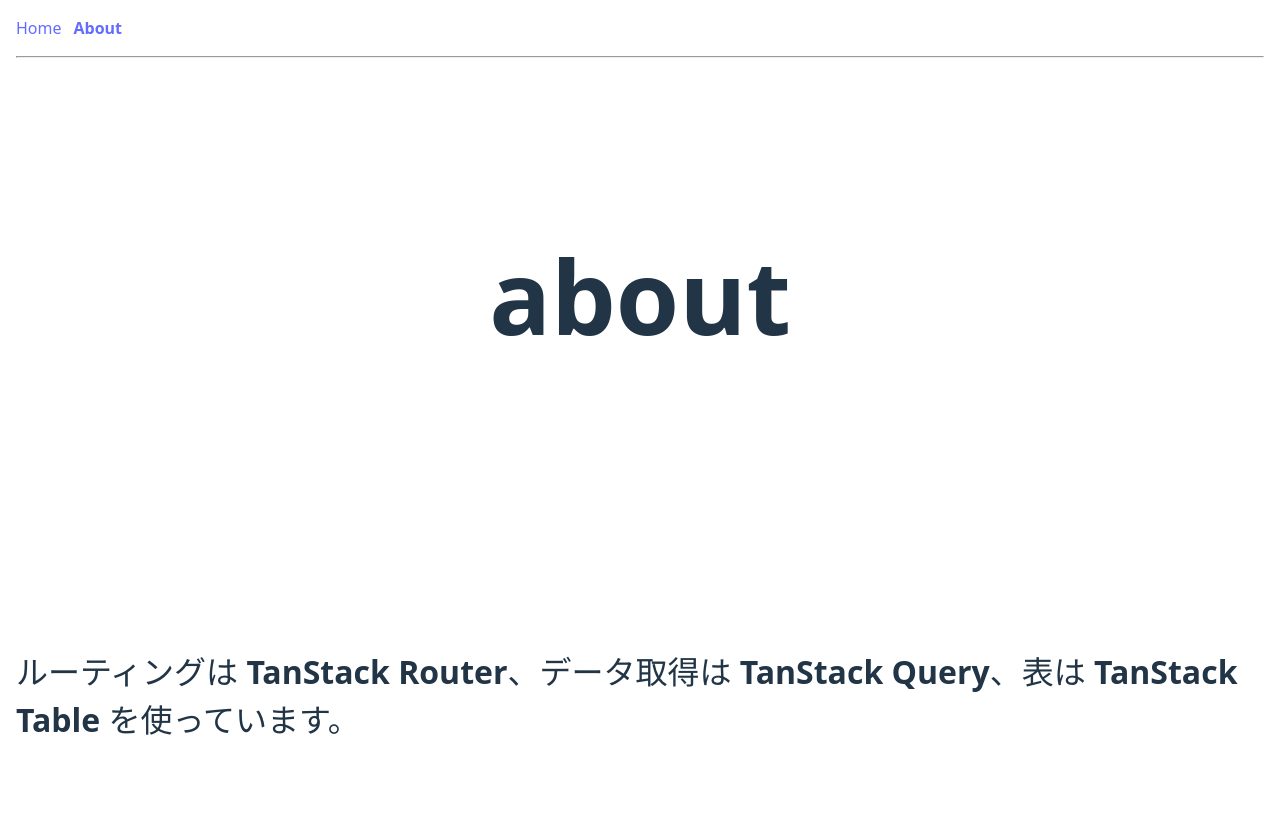
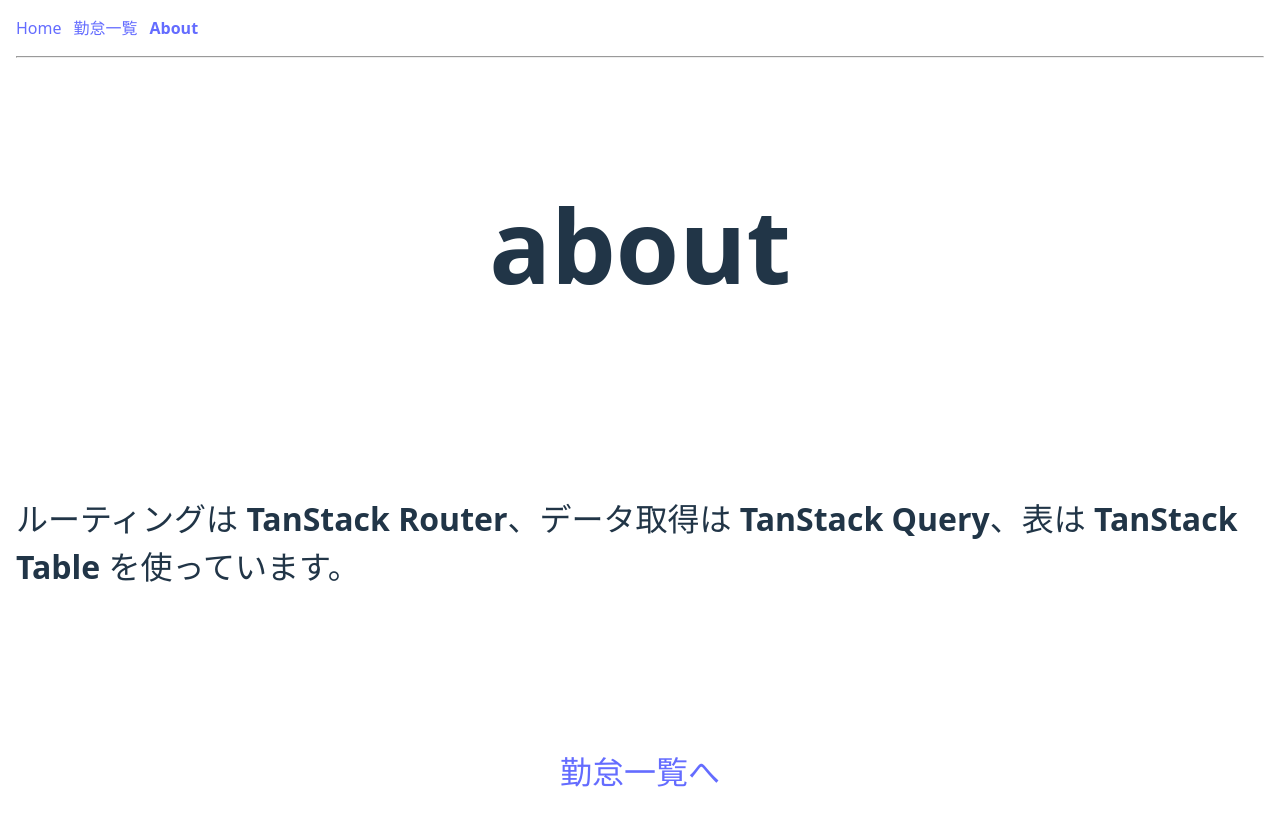
Before and after one commit to kk0ga/employee-time-attendance, a React (Vite) app: page /#/about in a window 1280 px wide. Shown: the top 826 px of the page. Built offline with nearby package versions, Linux system fonts and the light colour scheme.

Commit message:
feat(attendance): wire route and navigation

```diff
--- a/src/App.tsx
+++ b/src/App.tsx
@@ -1,4 +1,5 @@
 import './App.css'
+import { Link } from '@tanstack/react-router'
 import { useQuery } from '@tanstack/react-query'
 
 function App() {
@@ -13,6 +14,10 @@ function App() {
       <p>
         tanstack query: {nowQuery.isPending ? 'loading...' : nowQuery.data}
       </p>
+
+      <p>
+        <Link to="/attendance">勤怠一覧へ</Link>
+      </p>
     </main>
   )
 }
--- a/src/router.tsx
+++ b/src/router.tsx
@@ -5,6 +5,7 @@ import {
   createRouter,
 } from '@tanstack/react-router'
 import App from './App'
+import { Attendance } from './routes/Attendance'
 import { About } from './routes/About'
 import { RootLayout } from './routes/RootLayout'
 
@@ -24,7 +25,13 @@ const aboutRoute = createRoute({
   component: About,
 })
 
-const routeTree = rootRoute.addChildren([indexRoute, aboutRoute])
+const attendanceRoute = createRoute({
+  getParentRoute: () => rootRoute,
+  path: '/attendance',
+  component: Attendance,
+})
+
+const routeTree = rootRoute.addChildren([indexRoute, aboutRoute, attendanceRoute])
 
 export const router = createRouter({
   routeTree,
--- a/src/routes/About.tsx
+++ b/src/routes/About.tsx
@@ -1,3 +1,5 @@
+import { Link } from '@tanstack/react-router'
+
 export function About() {
   return (
     <main className="app">
@@ -5,6 +7,9 @@ export function About() {
       <p>
         ルーティングは TanStack Router、データ取得は TanStack Query、表は TanStack Table を使っています。
       </p>
+      <p>
+        <Link to="/attendance">勤怠一覧へ</Link>
+      </p>
     </main>
   )
 }
--- a/src/routes/RootLayout.tsx
+++ b/src/routes/RootLayout.tsx
@@ -7,6 +7,9 @@ export function RootLayout() {
       <nav style={{ display: 'flex', gap: 12 }}>
         <Link to="/" activeProps={{ style: { fontWeight: 700 } }}>
           Home
+        </Link>
+        <Link to="/attendance" activeProps={{ style: { fontWeight: 700 } }}>
+          勤怠一覧
         </Link>
         <Link to="/about" activeProps={{ style: { fontWeight: 700 } }}>
           About
```
